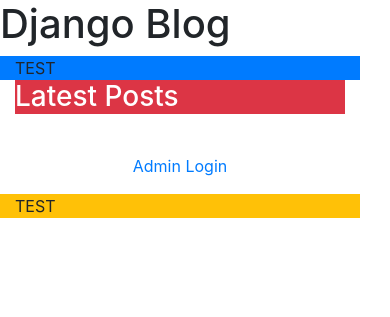
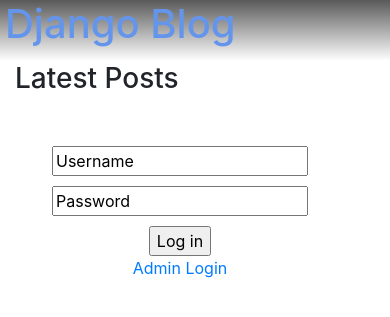
Before and after one commit to mabbott2011/DjangoCrash, a Django app: page /posts/ in a window 390 px wide. Shown: the top 317 px of the page. Run offline with Django 3.2, Linux system fonts and the light colour scheme; data that the repository does not hold is empty; some libraries are stand-ins or nearby versions.

Commit message:
Added logic for post editing if user is logged in.

```diff
--- /dev/null
+++ b/djangoproject/posts/static/posts/style.css
@@ -0,0 +1,43 @@
+.testing{
+    color: cornflowerblue;
+    font-size: 20px;
+    padding-bottom: 5px;
+}
+.testing h1{
+    margin-left: 5px;
+}
+
+.gradient{
+    /* Permalink - use to edit and share this gradient: http://colorzilla.com/gradient-editor/#000000+0,000000+100&0.65+0,0+100;Neutral+Density */
+    background: -moz-linear-gradient(top, rgba(0,0,0,0.65) 0%, rgba(0,0,0,0) 100%); /* FF3.6-15 */
+    background: -webkit-linear-gradient(top, rgba(0,0,0,0.65) 0%,rgba(0,0,0,0) 100%); /* Chrome10-25,Safari5.1-6 */
+    background: linear-gradient(to bottom, rgba(0,0,0,0.65) 0%,rgba(0,0,0,0) 100%); /* W3C, IE10+, FF16+, Chrome26+, Opera12+, Safari7+ */
+    filter: progid:DXImageTransform.Microsoft.gradient( startColorstr='#a6000000', endColorstr='#00000000',GradientType=0 ); /* IE6-9 */
+}
+
+.posttitle{
+    width: 100%;
+    float: left;
+}
+.posttile p{
+    margin-left: 10px;
+    padding-top: 10px;
+}
+
+.postbody{
+    width: 100%;
+}
+
+.postdate{
+    color:lightgrey;
+    float:right;
+}
+
+#backtopost{
+    text-align: center;
+}
+#loginForm div{
+    padding-top: 10px;
+    display: block;
+    text-align: center;
+}
--- a/djangoproject/posts/templates/posts/index.html
+++ b/djangoproject/posts/templates/posts/index.html
@@ -1,7 +1,7 @@
 {% extends 'posts/layout.html' %}
 
     {% block content %}
-    <h3 class="center text-white bg-danger">{{title}}</h3>
+    <h3 class="center">{{title}}</h3>
     <ul class="collection">
         {% for post in posts %}
         <li class="collection-item"><a href="/posts/details/{{post.id}}">{{post.title}}</a></li>
--- a/djangoproject/posts/templates/posts/layout.html
+++ b/djangoproject/posts/templates/posts/layout.html
@@ -2,34 +2,60 @@
 <html lang="en" dir="ltr">
     <head>
         <meta charset="utf-8">
+
+        {% load static %}
+
+        <link rel="stylesheet" type="text/css" href="{% static 'posts/style.css' %}" />
+
         <!--Importing Bootstrap into project-->
         <link rel="stylesheet" href="https://stackpath.bootstrapcdn.com/bootstrap/4.1.1/css/bootstrap.min.css" integrity="sha384-WskhaSGFgHYWDcbwN70/dfYBj47jz9qbsMId/iRN3ewGhXQFZCSftd1LZCfmhktB" crossorigin="anonymous">
 
-        <link rel="stylesheet" href="/css/master.css">
 
         <title>Django Blog</title>
     </head>
     <body>
-        <header>
+        <header class="gradient testing">
             <h1>Django Blog</h1>
         </header>
+
         <div class="container-fluid row">
 
-            <div id="left-sidebar" class="col-md-1 bg-primary">
-                TEST
+            <div id="left-sidebar" class="col-md-2">
+
             </div>
 
-            <div id="content-container" class="col-md-10">
+            <div id="content-container" class="col-md-8">
                 {% block content %}
                 {% endblock %}
 
                 <br>
-                <p class="text-center"><a href="/admin" >Admin Login</a></p>
+
 
             </div>
 
-            <div id="right-sidebar" class="col-md-1 bg-warning">
-                TEST
+            <div id="right-sidebar" class="col-md-2">
+                {% if user.is_authenticated %}
+                    <!-- title will capitalize the first letter -->
+                    <p>Welcome {{ user.username|title }}!!!</p>
+
+                    <p><a href="/admin/posts/posts/add/">Add New Post</a></p>
+                    <p><a href="/admin/posts/posts">Edit Existing Post</a></p>
+                    <p><a href="/admin/logout?next=/posts/">Logout</a></p>
+                {% endif %}
+                {% if not user.is_authenticated %}
+                    <form id="loginForm" class="container" action="/myTestLogin" method="post">
+                        <div class="row">
+                          <input type="text" name="username" value="Username" maxlength="254" required id="id_username">
+                        </div>
+                        <div class="row">
+                          <input type="text" name="password" value="Password" required id="id_password">
+                        </div>
+                        <div class="row">
+                          <input type="submit" class="loginBtn" value="Log in">
+                        </div>
+                    </form>
+                    <p class="text-center"><a href="/admin" >Admin Login</a></p>
+                {% endif %}
             </div>
         </div>
     </body>
--- a/djangoproject/posts/urls.py
+++ b/djangoproject/posts/urls.py
@@ -1,5 +1,6 @@
 from django.urls import path, re_path
 from . import views
+from django.conf.urls.static import static
 
 urlpatterns= [
     #
--- a/djangoproject/posts/views.py
+++ b/djangoproject/posts/views.py
@@ -1,6 +1,7 @@
 from django.shortcuts import render
 from django.http import HttpResponse
 from .models import Posts
+
 
 # Create your views here.
 
@@ -22,7 +23,7 @@ def details(request, id):
     post = Posts.objects.get(id=id)
 
     data = {
-        'post': posts
+        'post': post
     }
 
     return render(request, 'posts/details.html', data)
```
Also changed, not shown: djangoproject/posts/templates/posts/details.html (+19 -13 lines), djangoproject/posts/migrations/0001_initial.py.
